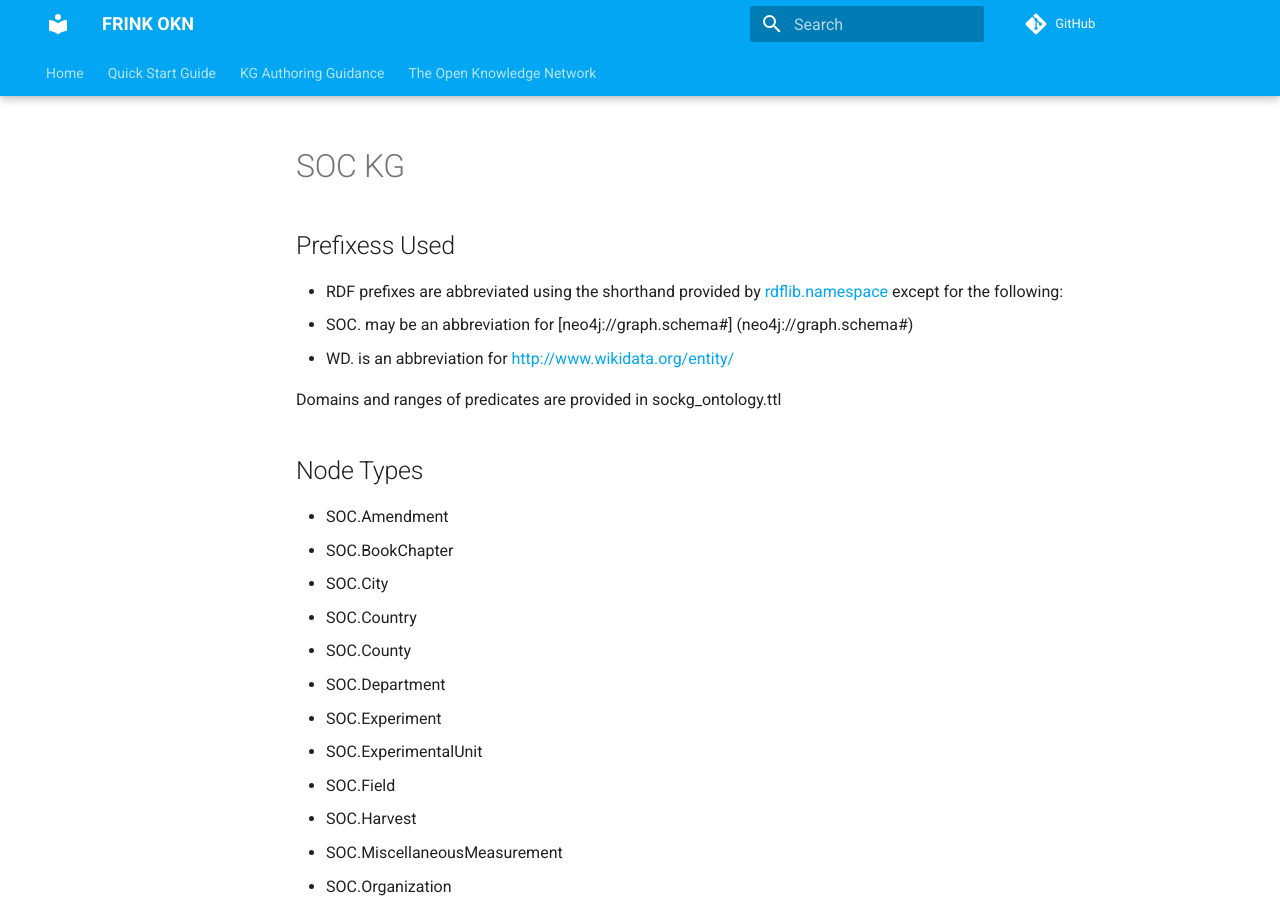
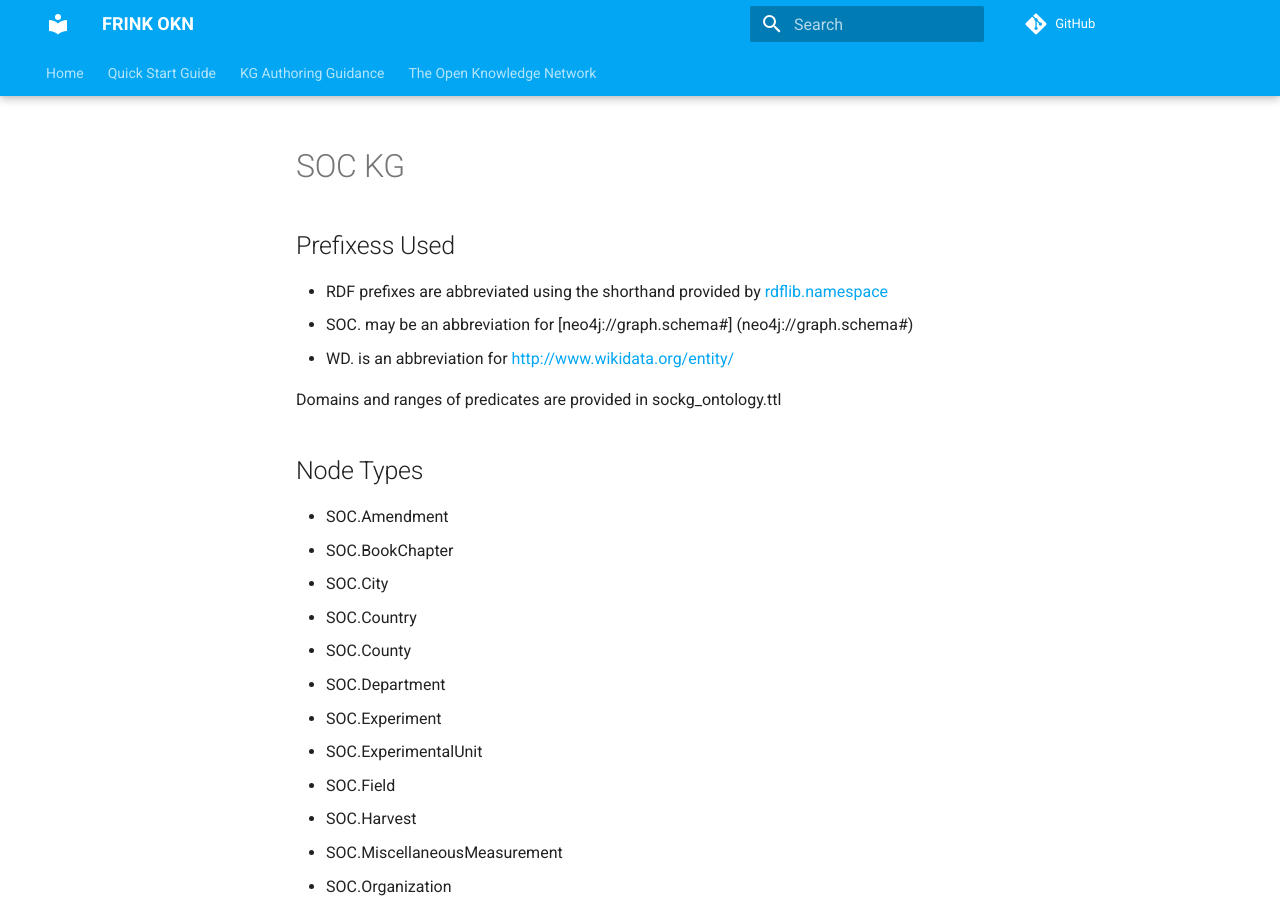
Before and after one commit to frink-okn/frink-landing-zone, an MkDocs documentation site: the page built from docs/okn/sockg.md, in a window 1280 px wide and 900 px high. Built offline with MkDocs 1.6.1 and Material for MkDocs 9.7.7, drawn with Linux system fonts in a browser that asks for light colours; comment, search, counter and statistics services are not loaded.

Commit message:
edits again... really so many silly commit messages...

```diff
--- a/docs/okn/sockg.md
+++ b/docs/okn/sockg.md
@@ -2,7 +2,7 @@
 
 ## Prefixess Used
 
-- RDF prefixes are abbreviated using the shorthand provided by [rdflib.namespace](https://rdflib.readthedocs.io/en/stable/apidocs/rdflib.namespace.html) except for the following:
+- RDF prefixes are abbreviated using the shorthand provided by [rdflib.namespace](https://rdflib.readthedocs.io/en/stable/apidocs/rdflib.namespace.html)
 - SOC. may be an abbreviation for [neo4j://graph.schema#] (neo4j://graph.schema#)
 - WD. is an abbreviation for [http://www.wikidata.org/entity/](http://www.wikidata.org/entity/)
 
```
Also changed, not shown: docs/okn/sudokn.md (+1 -1 lines).
